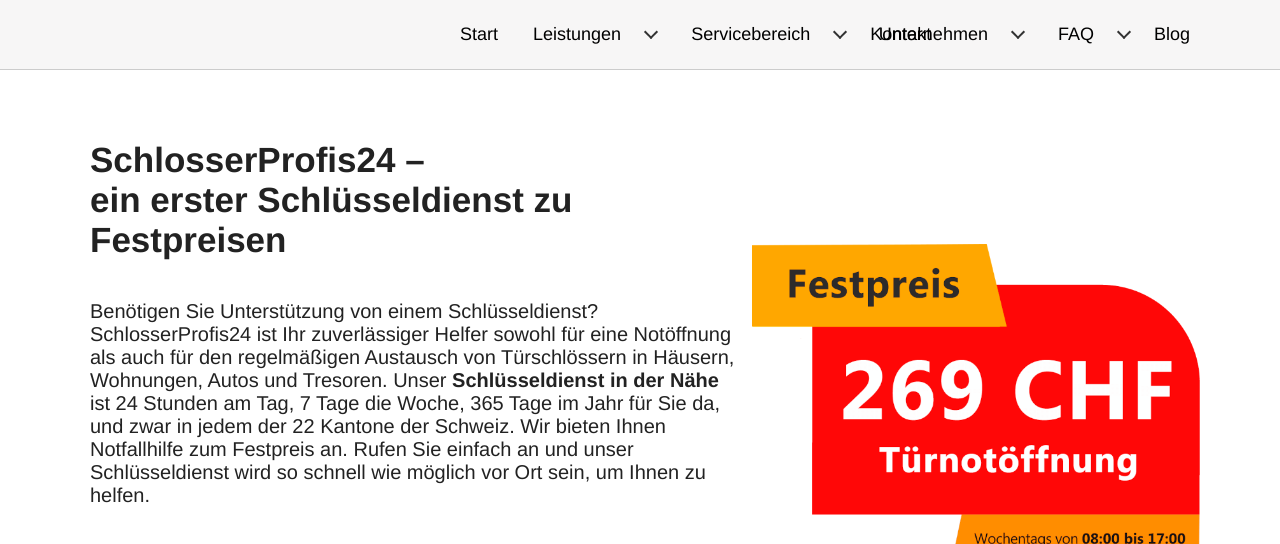
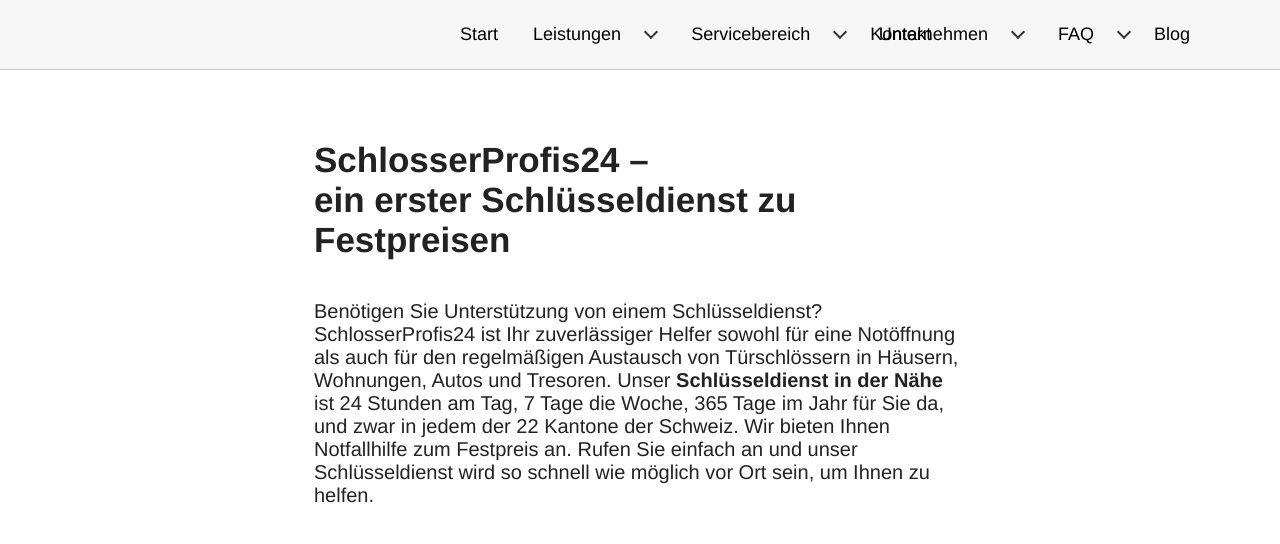
Before and after one commit to 24h-schluesseldienst/schluesseldienst-Pietschmann, a plain HTML site: page index.html in a window 1280 px wide. Shown: the top 544 px of the page. Drawn offline with Linux system fonts and the light colour scheme; a script that the page names is missing; a web font is replaced by a local one.

Commit message:
Update index.html

```diff
--- a/index.html
+++ b/index.html
@@ -550,9 +550,7 @@
 
 
 
-    <div>
-        <a href="https://schlosserprofis24.ch/#prices"><img src="./SchlosserProfis24 – Schlüsseldienst in der Nähe 24_7_365. Schweizer Schlüsselservice_files/b269.png" alt="Festpreis 269 CHF Türnotöffnung"></a>
-    </div>
+
 
 
 
```
